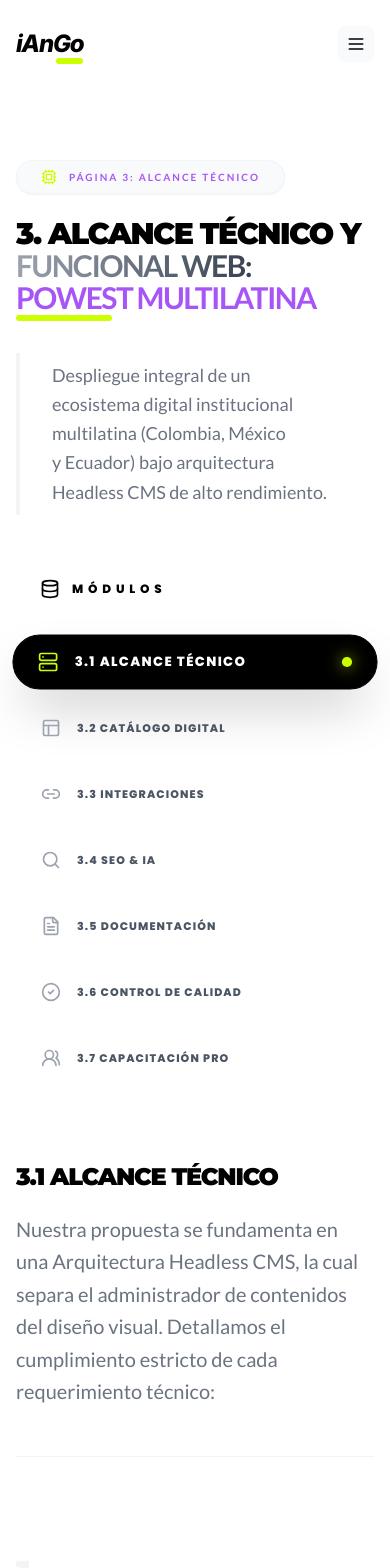
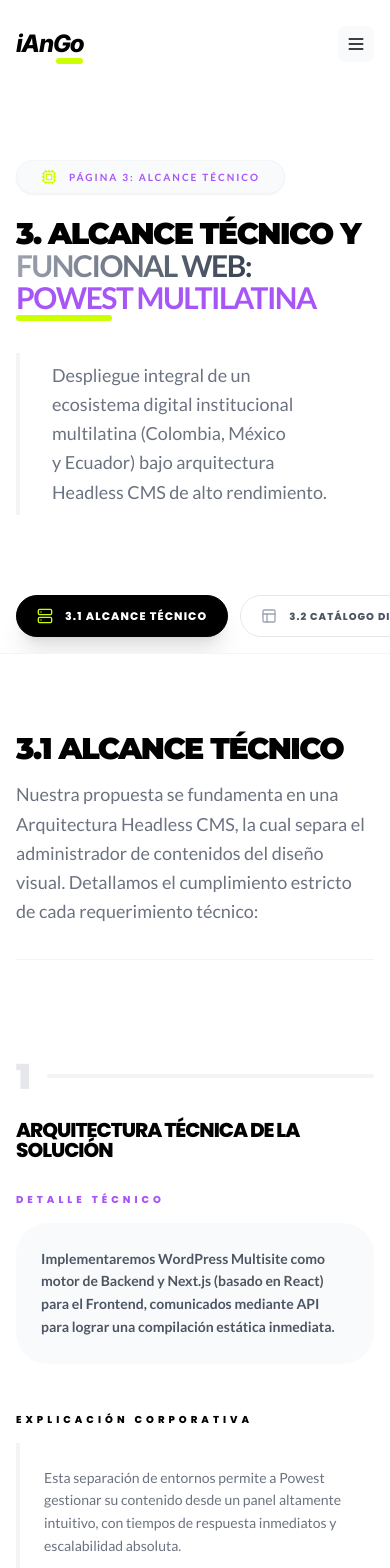
Before and after one commit to Proyectos-Krezco-Digital/propuesta_powest, a React (Vite) app: page /alcance in a window 390 px wide. Shown: the top 1568 px of the page. Built offline with nearby package versions, Linux system fonts and the light colour scheme.

Commit message:
fix(mobile): rediseño de sidebar en sección alcance para evitar solapamientos

```diff
--- a/src/components/sections/Scope.tsx
+++ b/src/components/sections/Scope.tsx
@@ -123,9 +123,18 @@
 
         <div className="grid lg:grid-cols-[340px_1fr] gap-16 items-start">
 
-          {/* Sidebar - MEJORADO: Usabilidad, Tamaño y Color */}
-          <div className="flex flex-col gap-3 sticky top-32">
-            <div className="flex items-center gap-3 mb-6 ml-6">
+          {/* Sidebar - Menú Horizontal en Móviles */}
+          <div
+            className="flex flex-row lg:flex-col gap-3 sticky top-[3.5rem] md:top-20 lg:top-32 z-30 overflow-x-auto lg:overflow-visible pb-4 pt-4 lg:py-0 bg-white lg:bg-transparent -mx-4 px-4 sm:-mx-6 sm:px-6 lg:mx-0 lg:px-0 border-b border-gray-100 lg:border-none"
+            style={{
+              scrollbarWidth: 'none',
+              msOverflowStyle: 'none',
+              WebkitOverflowScrolling: 'touch'
+            }}
+          >
+            <style>{`.hide-scrollbar::-webkit-scrollbar { display: none; }`}</style>
+
+            <div className="hidden lg:flex items-center gap-3 mb-6 ml-6">
                <Database className="w-5 h-5 text-black" />
                <p className="text-[12px] font-black text-black uppercase tracking-[0.4em] font-ui">Módulos</p>
             </div>
@@ -136,23 +145,23 @@
                   setActiveTab(tab.id);
                   const contentEl = document.getElementById('scope-content');
                   if (window.innerWidth < 1024 && contentEl) {
-                    contentEl.scrollIntoView({ behavior: 'smooth' });
+                    contentEl.scrollIntoView({ behavior: 'smooth', block: 'start' });
                   }
                 }}
-                className={`flex items-center justify-between gap-4 px-6 md:px-8 py-4 md:py-5 rounded-[4rem] transition-all duration-500 text-left relative group border ${
+                className={`flex items-center lg:justify-between gap-3 lg:gap-4 px-5 lg:px-8 py-3 lg:py-5 rounded-[4rem] transition-all duration-500 text-left relative group border shrink-0 ${
                   activeTab === tab.id
-                    ? 'bg-black text-white border-black shadow-2xl scale-[1.02]'
-                    : 'bg-transparent text-gray-700 border-transparent hover:bg-gray-50 hover:text-black'
+                    ? 'bg-black text-white border-black shadow-xl lg:shadow-2xl scale-100 lg:scale-[1.02]'
+                    : 'bg-transparent text-gray-700 border-gray-200 lg:border-transparent hover:bg-gray-50 hover:text-black'
                 }`}
               >
-                <div className="flex items-center gap-4">
-                  <tab.icon className={`w-5 h-5 shrink-0 transition-colors duration-300 ${activeTab === tab.id ? 'text-[var(--color-lime)]' : 'text-gray-400 group-hover:text-black'}`} />
-                  <span className={`font-black uppercase tracking-widest transition-all duration-300 font-ui ${activeTab === tab.id ? 'text-[13px] text-white' : 'text-[11px] text-gray-600'}`}>
+                <div className="flex items-center gap-3 lg:gap-4">
+                  <tab.icon className={`w-4 h-4 lg:w-5 lg:h-5 shrink-0 transition-colors duration-300 ${activeTab === tab.id ? 'text-[var(--color-lime)]' : 'text-gray-400 group-hover:text-black'}`} />
+                  <span className={`font-black uppercase tracking-widest transition-all duration-300 font-ui whitespace-nowrap ${activeTab === tab.id ? 'text-[11px] lg:text-[13px] text-white' : 'text-[10px] lg:text-[11px] text-gray-600'}`}>
                     {tab.label}
                   </span>
                 </div>
                 {activeTab === tab.id && (
-                  <motion.div layoutId="scopeActiveDot" className="w-2.5 h-2.5 bg-[var(--color-lime)] rounded-full shadow-[0_0_15px_rgba(232,255,0,0.8)]" />
+                  <motion.div layoutId="scopeActiveDot" className="hidden lg:block w-2.5 h-2.5 bg-[var(--color-lime)] rounded-full shadow-[0_0_15px_rgba(232,255,0,0.8)]" />
                 )}
               </button>
             ))}
@@ -170,15 +179,15 @@
                 className="space-y-24"
               >
                 {/* Intro Section */}
-                <div className="space-y-6">
-                  <h2 className="text-2xl md:text-3xl font-black text-black leading-none uppercase tracking-tighter font-titles">{currentTab.label}</h2>
-                  <p className="text-xl text-gray-500 font-medium leading-relaxed max-w-4xl border-b border-gray-100 pb-12 italic font-body">
+                <div className="space-y-4 lg:space-y-6">
+                  <h2 className="text-3xl lg:text-3xl font-black text-black leading-none uppercase tracking-tighter font-titles">{currentTab.label}</h2>
+                  <p className="text-lg lg:text-xl text-gray-500 font-medium leading-relaxed max-w-4xl border-b border-gray-100 pb-8 lg:pb-12 italic font-body">
                     {currentTab.intro}
                   </p>
                 </div>
 
                 {/* Scope Items List */}
-                <div className="space-y-32">
+                <div className="space-y-20 lg:space-y-32">
                   {currentTab.items.map((item, idx) => (
                     <motion.div
                       key={item.id}
@@ -188,16 +197,16 @@
                       transition={{ delay: idx * 0.1, duration: 0.8 }}
                       className="group"
                     >
-                      <div className="grid md:grid-cols-[80px_1fr] gap-6 md:gap-8">
+                      <div className="grid lg:grid-cols-[80px_1fr] gap-6 lg:gap-8">
                         {/* Number Display */}
-                        <div className="flex flex-row md:flex-col items-center gap-4 md:gap-0">
-                          <span className="text-4xl md:text-5xl font-black text-gray-100 group-hover:text-[var(--color-lime)] transition-colors duration-700 select-none font-titles">
+                        <div className="flex flex-row lg:flex-col items-center gap-4 lg:gap-0">
+                          <span className="text-4xl lg:text-5xl font-black text-gray-200 lg:text-gray-100 group-hover:text-[var(--color-lime)] transition-colors duration-700 select-none font-titles">
                              {item.id.split('.').pop()}
                           </span>
-                          <div className="h-1 md:h-full w-full md:w-1.5 bg-gray-50 group-hover:bg-[var(--color-lime)]/20 transition-all duration-700 min-h-[4px] md:min-h-[60px] rounded-full mt-0 md:mt-4" />
+                          <div className="h-1 lg:h-full w-full lg:w-1.5 bg-gray-100 lg:bg-gray-50 group-hover:bg-[var(--color-lime)]/20 transition-all duration-700 min-h-[4px] lg:min-h-[60px] rounded-full mt-0 lg:mt-4" />
                         </div>
 
-                        <div className="space-y-10">
+                        <div className="space-y-8 lg:space-y-10">
                           <h4 className="text-xl md:text-2xl font-black text-black tracking-tighter leading-none group-hover:text-[var(--color-purple)] transition-colors font-ui uppercase">
                             {item.title}
                           </h4>
```
